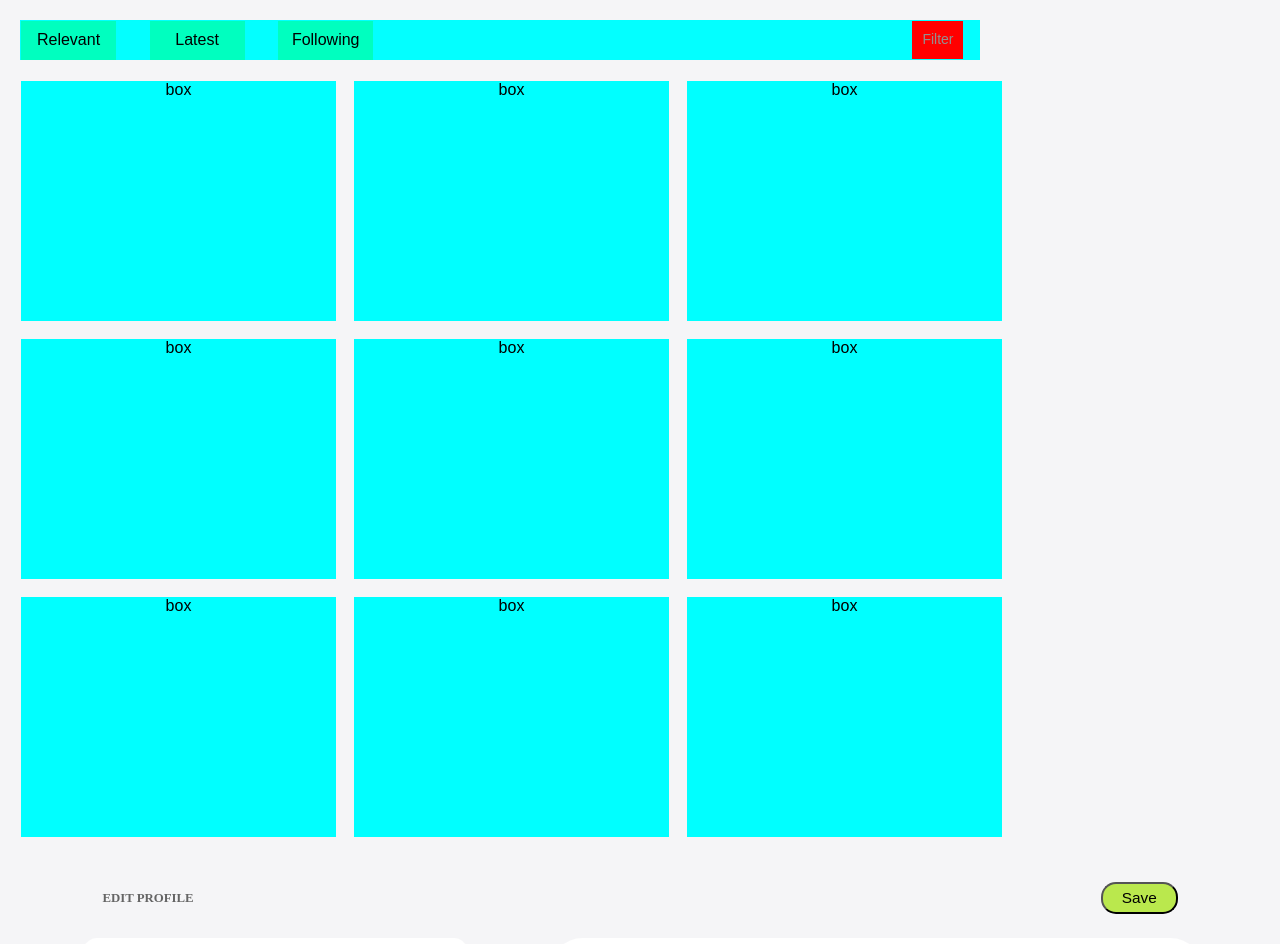
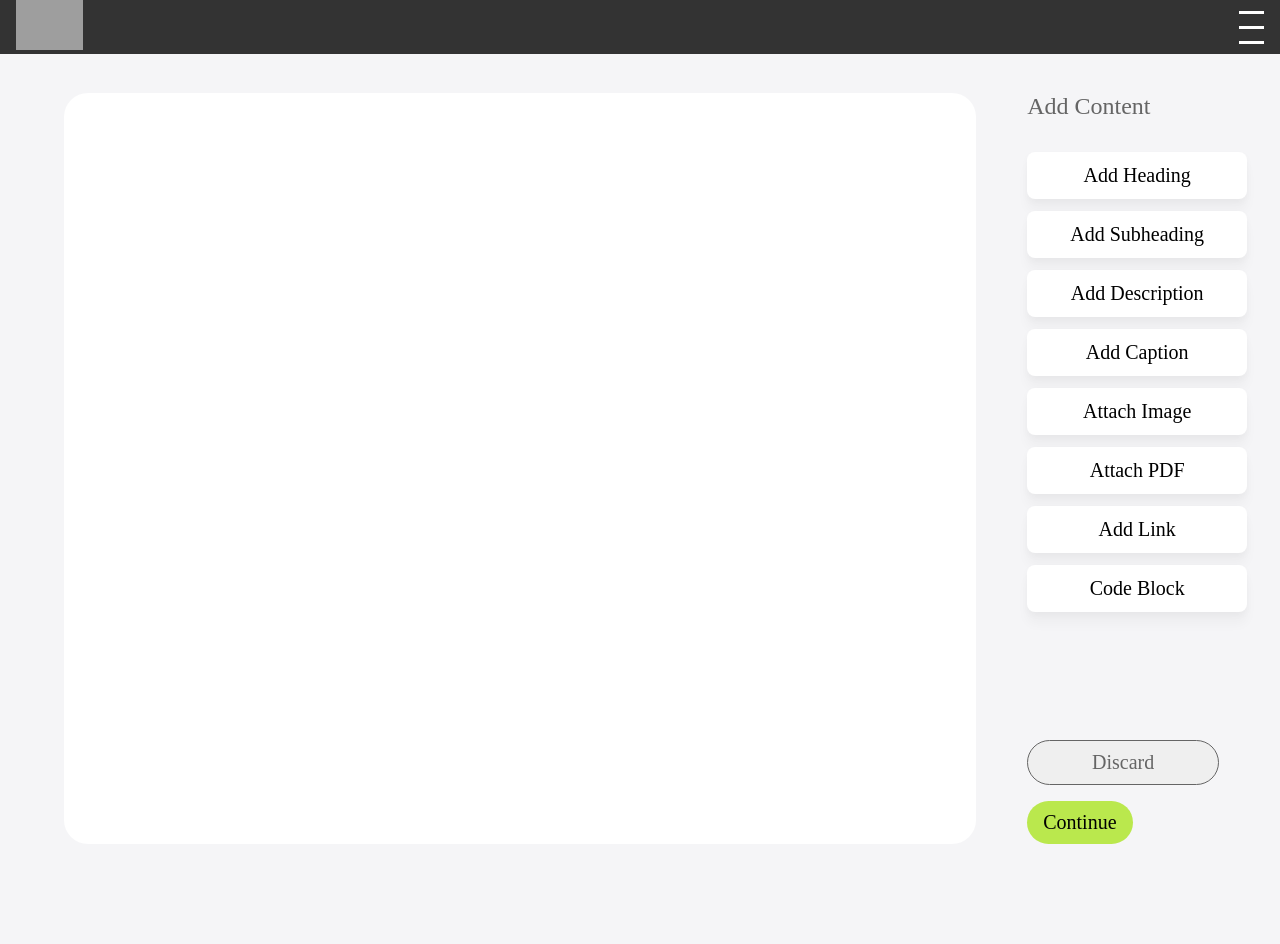
Before and after one commit to vaikshaman/campus-collab, a React (Create React App) app in the folder frontend/: page /Project in a window 1280 px wide. Shown: the top 944 px of the page. After the commit the page ends 882 px from the top, so only its background shows below. Built offline with nearby package versions, Linux system fonts and the light colour scheme; grey boxes are pictures that could not be loaded; what @azure/msal-react would draw is missing.

Commit message:
working on project section

```diff
--- a/frontend/src/App.js
+++ b/frontend/src/App.js
@@ -7,15 +7,17 @@ import Profile from './components/pages/Profile/Profile';
 import AppRoutes from './AppRoutes';
 import EditProfile from './components/pages/Profile/EditProfile';
 import Home from './components/pages/Home/Home';
+import Project from './components/pages/Project/Project';
 
 function App() {
   return (
     <div className="App">
       {/* <Profile/> */}
       {/* <AzureAuth /> */}
-      <Home/>
+      {/* <Home/> */}
       {/* <Footer/> */}
-      <EditProfile />
+      {/* <EditProfile /> */}
+      <Project/>
     </div>
   );
 }
--- a/frontend/src/components/pages/Profile/Sidebar.js
+++ b/frontend/src/components/pages/Profile/Sidebar.js
@@ -181,12 +181,6 @@ const Sidebar = ({
           alt="Vector"
           src={state.property1 === "section-2" ? "/img/frame-17-6.png" : "/img/vector-1-2.svg"}
         />
-        <p className="text-wrapper-7">
-          Lorem ipsum dolor sit amet, consectetur adipiscing elit, sed do eiusmod tempor incididunt ut labore et dolore
-          magna aliqua. Ut enim ad minim veniam, quis nostrud exercitation ullamco laboris nisi ut aliquip ex ea commodo
-          consequat. Duis aute irure dolor in reprehenderit in voluptate velit esse cillum dolore eu fugiat nulla
-          pariatur.
-        </p>
       </div>
       <div
         className={`frame-12 property-1-4-${state.property1}`}
--- a/frontend/src/components/pages/Project/Project.css
+++ b/frontend/src/components/pages/Project/Project.css
@@ -0,0 +1,116 @@
+body{
+    font-family: sans-serif;
+}
+
+.project-main {
+  display: flex;
+  margin: 3vw;
+  gap: 2vw;
+  margin-left: 5vw;
+}
+
+.content-shown {
+  display: inline-flex;
+  padding: 2.5rem;
+  flex-direction: column;
+  align-items: flex-start;
+  gap: 1.5rem;
+  border-radius: 1.5rem;
+  background: #FFF;
+  width: 65vw;
+}
+/* WORKING ON ADD CONTENT  */
+.add-box{
+    display: inline-flex;
+    flex-direction: column;
+    align-items: flex-start;
+    gap: 8rem;
+    width: 15vw;
+    margin-left: 2vw;
+}
+
+.confirm-content{
+    display: flex;
+    align-items: flex-start;
+    gap: 1rem;
+    align-self: stretch;
+    flex-wrap: wrap;
+}
+
+.remove-btn{
+    display: flex;
+    padding: 0.625rem 1rem;
+    justify-content: center;
+    align-items: center;
+    gap: 0.625rem;
+    flex: 1 0 0;
+    border-radius: 2.5rem;
+    border: 1px solid #656565;
+    color: #656565;
+    text-align: center;
+    font-family: "Pangea Trial";
+    font-size: 1.25rem;
+    font-style: normal;
+    font-weight: 400;
+    line-height: normal;
+}
+
+.continue-btn{
+    display: flex;
+    padding: 0.625rem 1rem;
+    justify-content: center;
+    align-items: center;
+    gap: 0.625rem;
+    border-radius: 2.5rem;
+    background: #BAE84D;
+    color: #000;
+    font-family: "Pangea Trial";
+    font-size: 1.25rem;
+    font-style: normal;
+    font-weight: 400;
+    line-height: normal;
+    border: none;
+}
+
+.add-content{
+    display: flex;
+    flex-direction: column;
+    align-items: flex-start;
+    gap: 2rem;
+    color: #656565;
+    font-family: "Pangea Trial";
+    font-size: 1.5rem;
+    font-style: normal;
+    font-weight: 400;
+    line-height: normal;
+}
+
+.add-btns{
+    display: flex;
+    flex-direction: column;
+    align-items: flex-start;
+    gap: 0.75rem;
+}
+
+.main-btn{
+    display: flex;
+    width: 17.1875vw;
+    padding: 0.75rem 1rem;
+    justify-content: center;
+    align-items: center;
+    gap: 0.625rem;
+    border-radius: 0.5rem;
+    background: #FFF;
+    border: none;
+
+    /* Shadew 2 */
+    box-shadow: 0px 3px 7px 0px rgba(0, 0, 0, 0.03), 0px 12px 12px 0px rgba(0, 0, 0, 0.03), 0px 48px 19px 0px rgba(0, 0, 0, 0.00), 0px 75px 21px 0px rgba(0, 0, 0, 0.00);
+    color: #000;
+    font-family: "Pangea Trial";
+    font-size: 1.25rem;
+    font-style: normal;
+    font-weight: 400;
+    line-height: normal;
+}
+
+/* WORKING ON CONTENT SHOWN  */
--- a/frontend/src/components/pages/Project/Project.js
+++ b/frontend/src/components/pages/Project/Project.js
@@ -1,31 +1,68 @@
-import { useState } from "react";
-import React from "react";
+import React, { useState, useEffect } from 'react';
+import Navbar from '../../header/Navbar';
+import "./Project.css"
 
-const Project=()=>{
-return(
-    <div className="container">
-        <div className="Project-desc">
-        </div>
-            <div className="project-img">
-                <img src="" alt="" />
+const Project = () => {
+  const [inputFields, setInputFields] = useState([]);
+
+  useEffect(() => {
+    // Retrieve stored input fields from localStorage on component mount
+    const storedInputFields = JSON.parse(localStorage.getItem('inputFields'));
+    if (storedInputFields) {
+      setInputFields(storedInputFields);
+    }
+  }, []);
+
+  const addInputField = (type) => {
+    const newInputField = { type };
+    setInputFields((prevFields) => [...prevFields, newInputField]);
+  };
+
+  useEffect(() => {
+    // Store input fields to localStorage whenever inputFields state changes
+    localStorage.setItem('inputFields', JSON.stringify(inputFields));
+  }, [inputFields]);
+
+  return (
+    <div>
+        <Navbar/>
+
+        <div className='project-main'>
+
+            <div className='content-shown'>
+                <form>
+                    {inputFields.map((field, index) => (
+                    <div key={index}>
+                        <input type="text" className={`project-${field.type}`} placeholder={`Enter ${field.type} here`} />
+                    </div>
+                    ))}
+                </form>
             </div>
-            <div className="Project-code">
 
-            </div>
-            <div className="Project-post">
-            <div className="Project-completed">
+            <div className='add-box'>
+                <div className='add-content'>
+                    Add Content
+                    <div className='add-btns'>
+                        <button className='main-btn' onClick={() => addInputField('heading')}>Add Heading</button>
+                        <button className='main-btn' onClick={() => addInputField('subheading')}>Add Subheading</button>
+                        <button className='main-btn' onClick={() => addInputField('description')}>Add Description</button>
+                        <button className='main-btn' onClick={() => addInputField('caption')}>Add Caption</button>
+                        <button className='main-btn' onClick={() => addInputField('image')}>Attach Image</button>
+                        <button className='main-btn' onClick={() => addInputField('pdf')}>Attach PDF</button>
+                        <button className='main-btn' onClick={() => addInputField('link')}>Add Link</button>
+                        <button className='main-btn' onClick={() => addInputField('code-block')}>Code Block</button>
+                        {/* Add more buttons for other types as needed */}
+                    </div>
+                </div>
 
-            </div>
-            <div className="Project-reviews">
-                <input type="text" />
-                <div className="Project-comments">
-
+                <div className='confirm-content'>
+                    <button className='remove-btn'>Discard</button>
+                    <button className='continue-btn'>Continue</button>
                 </div>
             </div>
-            </div>
+        </div>
+    </div>
+  );
+};
 
-
-    </div>
-);
-};
 export default Project;
```
